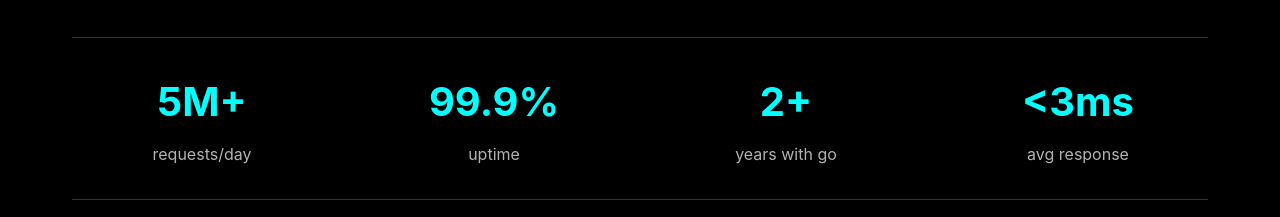
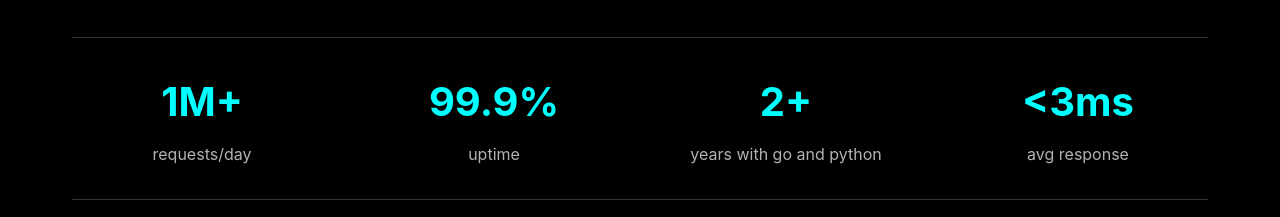
Before and after one commit to brabeem/brabeem.github.io, a plain HTML site: page index.html in a window 1280 px wide. Shown: the part 231-448 px from the top of the page. Drawn offline with Linux system fonts and the light colour scheme.

Commit message:
Update index.html

```diff
--- a/index.html
+++ b/index.html
@@ -263,7 +263,7 @@
     <main class="container">
         <section class="stats">
             <div class="stat">
-                <div class="stat-number">5M+</div>
+                <div class="stat-number">1M+</div>
                 <div class="stat-label">requests/day</div>
             </div>
             <div class="stat">
@@ -272,7 +272,7 @@
             </div>
             <div class="stat">
                 <div class="stat-number">2+</div>
-                <div class="stat-label">years with go</div>
+                <div class="stat-label">years with go and python</div>
             </div>
             <div class="stat">
                 <div class="stat-number">&lt;3ms</div>
```
